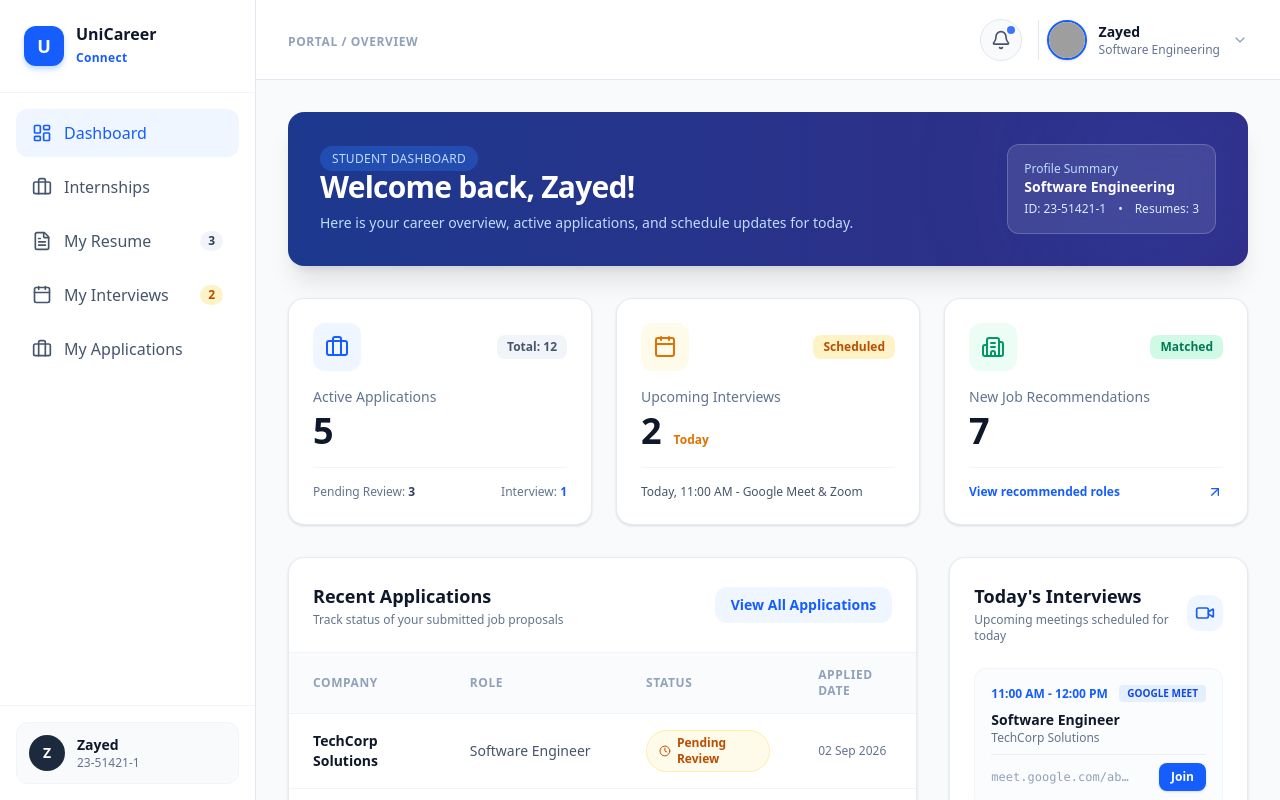
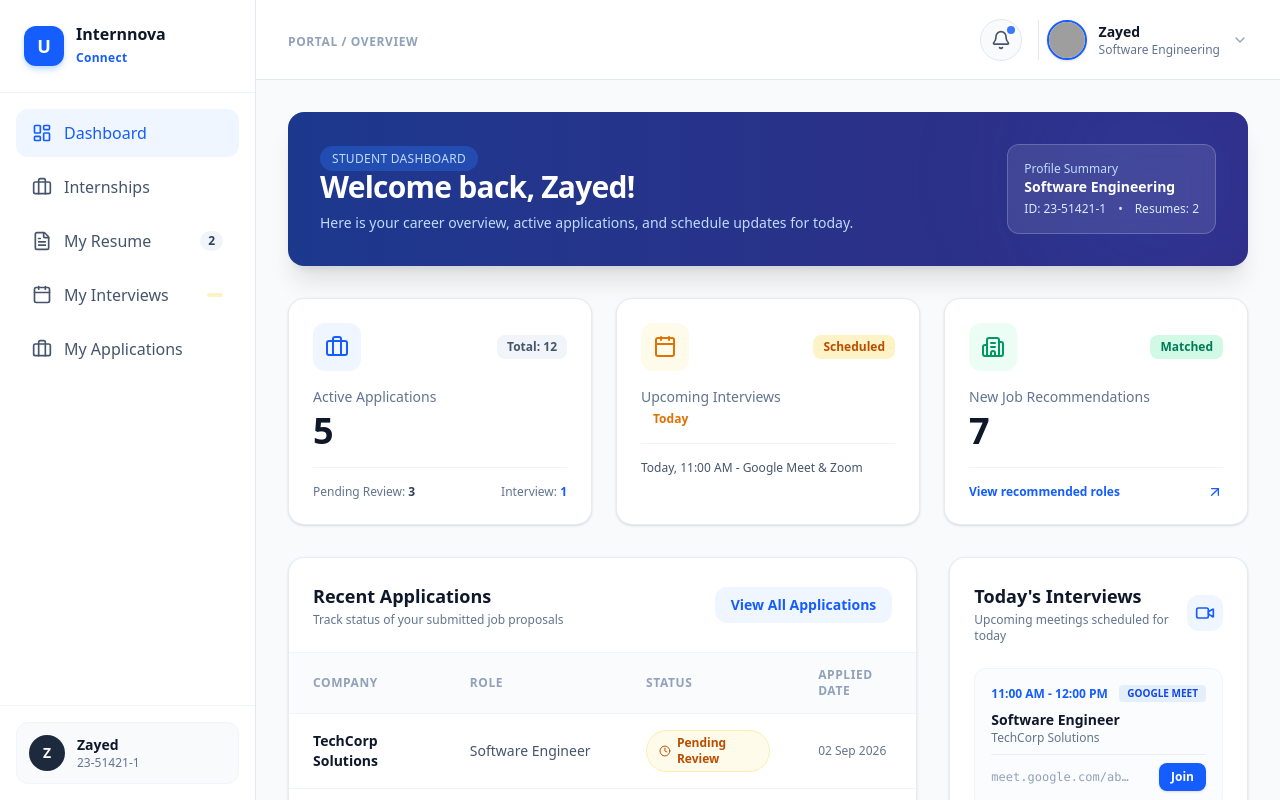
Before and after one commit to marufbytes/awt-frontend, a Next.js app: page /student/dashboard in a window 1280 px wide. Shown: the top 800 px of the page. Built offline with nearby package versions, Linux system fonts and the light colour scheme; grey boxes are pictures that could not be loaded.

Commit message:
forntend updated

```diff
--- a/src/app/student/applications/page.tsx
+++ b/src/app/student/applications/page.tsx
@@ -82,7 +82,7 @@ export default function MyApplications(): React.JSX.Element {
               U
             </div>
             <div>
-              <h1 className="font-bold text-slate-900 leading-tight">UniCareer</h1>
+              <h1 className="font-bold text-slate-900 leading-tight">Internnova</h1>
               <span className="text-xs text-blue-600 font-semibold tracking-wide">Connect</span>
             </div>
           </div>
--- a/src/app/student/dashboard/page.tsx
+++ b/src/app/student/dashboard/page.tsx
@@ -55,11 +55,11 @@ export default function StudentDashboard(): JSX.Element {
     name: "Zayed",
     id: "23-51421-1",
     major: "Software Engineering",
-    totalResumes: 3,
+    totalResumes: 2,
     totalApplications: 12,
     activeApplications: 5,
     pendingReview: 3,
-    interviewsScheduled: 2,
+
     newRecommendations: 7,
   };
 
@@ -86,8 +86,8 @@ export default function StudentDashboard(): JSX.Element {
             <div className="w-10 h-10 rounded-xl bg-blue-600 flex items-center justify-center text-white font-bold text-lg shadow-md shadow-blue-200">
               U
             </div>
-            <Link href='/'>
-              <h1 className="font-bold text-slate-900 leading-tight">UniCareer</h1>
+            <Link href={`/`}>
+              <h1 className="font-bold text-slate-900 leading-tight">Internnova</h1>
               <span className="text-xs text-blue-600 font-semibold tracking-wide">Connect</span>
             </Link>
           </div>
@@ -110,7 +110,7 @@ export default function StudentDashboard(): JSX.Element {
             <Link href="/student/interviews" className="flex items-center gap-3 px-4 py-3 rounded-xl text-slate-600 hover:bg-slate-50 hover:text-slate-900 font-medium transition-colors">
               <Calendar className="w-5 h-5" />
               <span>My Interviews</span>
-              <span className="ml-auto bg-amber-100 text-amber-700 text-xs px-2 py-0.5 rounded-full font-semibold">{student.interviewsScheduled}</span>
+              <span className="ml-auto bg-amber-100 text-amber-700 text-xs px-2 py-0.5 rounded-full font-semibold"></span>
             </Link>
             <Link href="/student/applications" className="flex items-center gap-3 px-4 py-3 rounded-xl text-slate-600 hover:bg-slate-50 hover:text-slate-900 font-medium transition-colors">
                <Briefcase className="w-5 h-5" />
--- a/src/app/student/internships/page.tsx
+++ b/src/app/student/internships/page.tsx
@@ -49,7 +49,7 @@ export default function InternshipBrowsing(): JSX.Element {
     name: "Zayed",
     id: "23-51421-1",
     major: "Software Engineering",
-    totalResumes: 3,
+    totalResumes: 2,
   };
 
   // Comprehensive mock data simulating internships available from backend API
@@ -191,7 +191,7 @@ export default function InternshipBrowsing(): JSX.Element {
               U
             </div>
             <div>
-              <h1 className="font-bold text-slate-900 leading-tight">UniCareer</h1>
+              <h1 className="font-bold text-slate-900 leading-tight">Internnova</h1>
               <span className="text-xs text-blue-600 font-semibold tracking-wide">Connect</span>
             </div>
           </div>
--- a/src/app/student/interviews/page.tsx
+++ b/src/app/student/interviews/page.tsx
@@ -74,7 +74,7 @@ export default function InternshipApplication(): React.JSX.Element {
               U
             </div>
             <div>
-              <h1 className="font-bold text-slate-900 leading-tight">UniCareer</h1>
+              <h1 className="font-bold text-slate-900 leading-tight">Internnova</h1>
               <span className="text-xs text-blue-600 font-semibold tracking-wide">Connect</span>
             </div>
           </div>
--- a/src/app/student/profile/page.tsx
+++ b/src/app/student/profile/page.tsx
@@ -45,7 +45,7 @@ export default function StudentProfile(): JSX.Element {
     address: "Bashundhara R/A, Dhaka, Bangladesh",
     major: "Software Engineering",
     university: "American International University-Bangladesh",
-    totalResumes: 3,
+    totalResumes: 2,
     totalApplications: 12,
     avatarUrl: "https://images.unsplash.com/photo-1534528741775-53994a69daeb?auto=format&fit=crop&w=300&q=80"
   });
@@ -102,7 +102,7 @@ export default function StudentProfile(): JSX.Element {
               U
             </div>
             <div>
-              <h1 className="font-bold text-slate-900 leading-tight">UniCareer</h1>
+              <h1 className="font-bold text-slate-900 leading-tight">Internnova</h1>
               <span className="text-xs text-blue-600 font-semibold tracking-wide">Connect</span>
             </div>
           </div>
--- a/src/app/student/resumes/page.tsx
+++ b/src/app/student/resumes/page.tsx
@@ -88,7 +88,7 @@ export default function ResumeManagement(): React.JSX.Element {
               U
             </div>
             <div>
-              <h1 className="font-bold text-slate-900 leading-tight">UniCareer</h1>
+              <h1 className="font-bold text-slate-900 leading-tight">Internnova</h1>
               <span className="text-xs text-blue-600 font-semibold tracking-wide">Connect</span>
             </div>
           </div>
@@ -156,12 +156,13 @@ export default function ResumeManagement(): React.JSX.Element {
             </div>
 
             <div className="flex items-center gap-3 z-10">
-              <button
-                onClick={() => setIsCreateModalOpen(true)}
+
+              <a href='https://resumebuild.com/app/introduction' target='_blank'
+                // onClick={() => setIsCreateModalOpen(true)}
                 className="inline-flex items-center gap-2 px-5 py-3 rounded-xl border border-white/20 bg-white/10 hover:bg-white/20 text-white text-sm font-semibold backdrop-blur-md transition-all"
               >
                 <Plus className="w-4 h-4 text-blue-300" /> Create Resume
-              </button>
+              </a>
               <button
                 onClick={() => setIsUploadModalOpen(true)}
                 className="inline-flex items-center gap-2 px-5 py-3 rounded-xl bg-blue-600 hover:bg-blue-700 text-white text-sm font-semibold shadow-md shadow-blue-600/35 transition-all"
```
Also changed, not shown: 1 other file (tests, documents, lock files or other folders).
